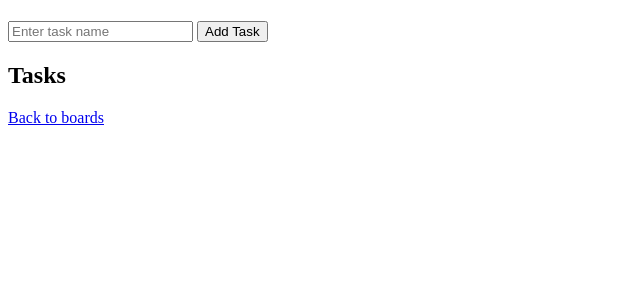
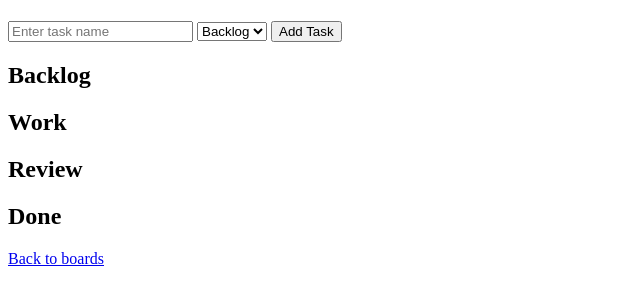
Before and after one commit to hrytskyi/cloudfresh, a Flask app: template templates/board.html in a window 1280 px wide. Shown: the top 305 px of the page, without its empty margins (0-640 px from the left). Run offline with Flask 3, Linux system fonts and the light colour scheme; the template is opened without the code that fills it, so the values that code supplies are empty; parts of the project's set-up code (start-up, migrations or seed data) failed here and were passed over.

Commit message:
Third working solution

```diff
--- a/app/models.py
+++ b/app/models.py
@@ -10,8 +10,8 @@ def get_boards():
 def get_board(board_id):
     return app.db.boards.find_one({"_id": ObjectId(board_id)})
 
-def add_task(board_id, task_name):
+def add_task(board_id, task_name, task_status='Backlog'):
     app.db.boards.update_one(
         {"_id": ObjectId(board_id)},
-        {"$push": {"tasks": {"name": task_name, "status": "To Do"}}}
+        {"$push": {"tasks": {"name": task_name, "status": task_status}}}
     )
--- a/app/routes.py
+++ b/app/routes.py
@@ -22,5 +22,6 @@ def create_board_route():
 @main.route('/board/<board_id>/add_task', methods=['POST'])
 def add_task_route(board_id):
     task_name = request.form.get('task_name')
-    add_task(board_id, task_name)
+    task_status = request.form.get('task_status', 'Backlog')
+    add_task(board_id, task_name, task_status)
     return redirect(url_for('main.board', board_id=board_id))
--- a/templates/board.html
+++ b/templates/board.html
@@ -4,13 +4,68 @@
 <h1>{{ board.name }}</h1>
 <form action="{{ url_for('main.add_task_route', board_id=board._id) }}" method="POST">
     <input type="text" name="task_name" placeholder="Enter task name">
+    <select name="task_status">
+        <option value="Backlog">Backlog</option>
+        <option value="Work">Work</option>
+        <option value="Review">Review</option>
+        <option value="Done">Done</option>
+    </select>
     <button type="submit">Add Task</button>
 </form>
-<h2>Tasks</h2>
-<ul>
-    {% for task in board.tasks %}
-    <li>{{ task.name }} - {{ task.status }}</li>
-    {% endfor %}
-</ul>
+
+<div class="kanban-board">
+    <div class="kanban-column" id="backlog">
+        <h2>Backlog</h2>
+        <ul>
+            {% for task in board.tasks if task.status == 'Backlog' %}
+            <li>{{ task.name }}</li>
+            {% endfor %}
+        </ul>
+    </div>
+    <div class="kanban-column" id="work">
+        <h2>Work</h2>
+        <ul>
+            {% for task in board.tasks if task.status == 'Work' %}
+            <li>{{ task.name }}</li>
+            {% endfor %}
+        </ul>
+    </div>
+    <div class="kanban-column" id="review">
+        <h2>Review</h2>
+        <ul>
+            {% for task in board.tasks if task.status == 'Review' %}
+            <li>{{ task.name }}</li>
+            {% endfor %}
+        </ul>
+    </div>
+    <div class="kanban-column" id="done">
+        <h2>Done</h2>
+        <ul>
+            {% for task in board.tasks if task.status == 'Done' %}
+            <li>{{ task.name }}</li>
+            {% endfor %}
+        </ul>
+    </div>
+</div>
+
 <a href="{{ url_for('main.index') }}">Back to boards</a>
 {% endblock %}
+
+<style>
+    .kanban-board {
+        display: flex;
+        justify-content: space-between;
+    }
+
+    .kanban-column {
+        width: 23%;
+        padding: 10px;
+        border: 1px solid #ddd;
+        border-radius: 5px;
+    }
+
+    .kanban-column#backlog { background-color: #f8d7da; }
+    .kanban-column#work { background-color: #fff3cd; }
+    .kanban-column#review { background-color: #d1ecf1; }
+    .kanban-column#done { background-color: #d4edda; }
+</style>
```
